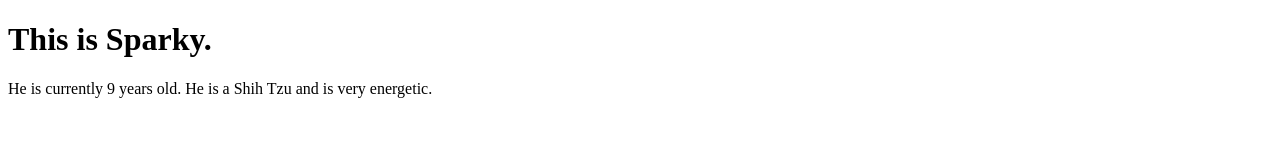
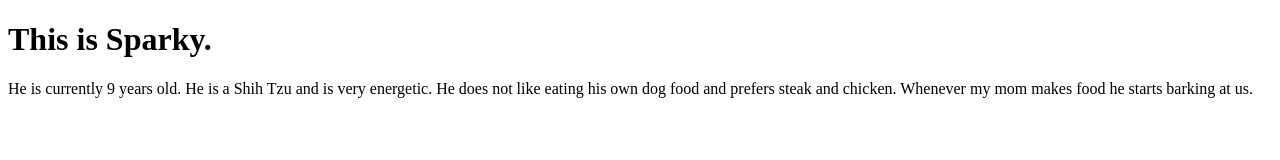
Before and after one commit to ChaotixAT1534/FirstGame, a plain HTML site: page page3.html in a window 1280 px wide. Drawn offline with Linux system fonts and the light colour scheme.

Commit message:
Update page3.html

```diff
--- a/page3.html
+++ b/page3.html
@@ -6,7 +6,7 @@
 <body>
 
 <h1>This is Sparky. </h1>
-<p>  He is currently 9 years old. He is a Shih Tzu and is very energetic.  </p>
+<p>  He is currently 9 years old. He is a Shih Tzu and is very energetic. He does not like eating his own dog food and prefers steak and chicken. Whenever my mom makes food he starts barking at us.  </p>
 
 </body>
 </html>
```
